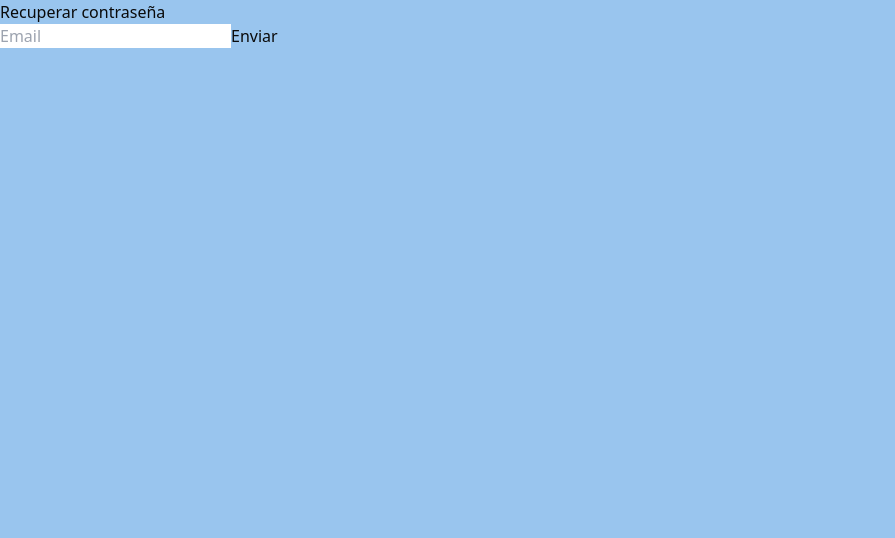
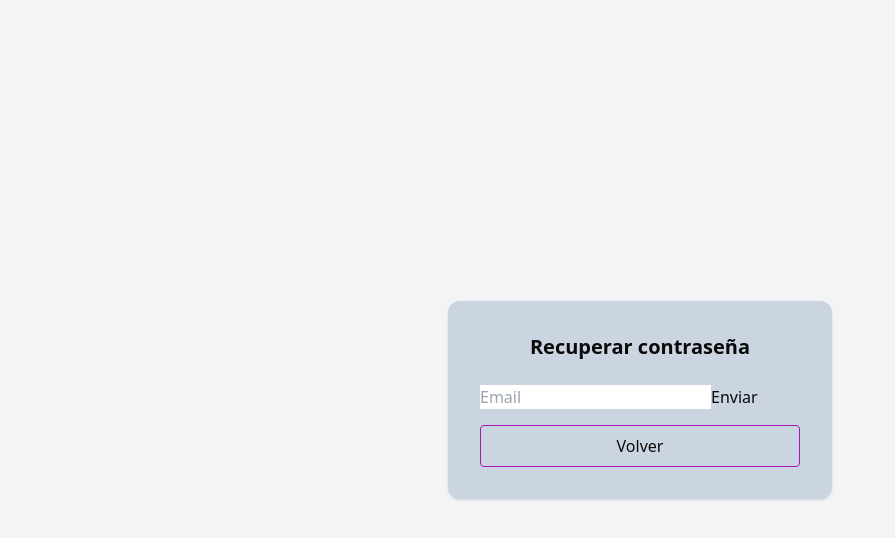
Before and after one commit to roger349/app-rua-nv1, a React (Vite) app: page /app-rua-nv1/forgot-password in a window 1280 px wide. Shown: the top 538 px of the page, without its empty margins (0-895 px from the left). Built offline with nearby package versions, Linux system fonts and the light colour scheme.

Commit message:
catorceavo commit app-rua-nv1

```diff
--- a/src/pages/ForgotPassword.jsx
+++ b/src/pages/ForgotPassword.jsx
@@ -1,4 +1,5 @@
 import { useState } from "react";
+import { navigate} from "react-router-dom";
 import { forgotPassword } from "../services/authService";
 
 export default function ForgotPassword() {
@@ -10,19 +11,22 @@ export default function ForgotPassword() {
       await forgotPassword(email);
       setMsg("Revisa tu email");
     } catch {
-      setMsg("Error ❌");
+      setMsg("Error");
     }
   };
 
   return (
-    <div>
-      <h2>Recuperar contraseña</h2>
-
-      <input onChange={e => setEmail(e.target.value)} placeholder="Email" />
-
-      <button onClick={handleSubmit}>Enviar</button>
-
-      <p>{msg}</p>
+     <div className="min-h-screen flex items-center justify-center bg-gray-100">
+      <form className="bg-slate-300 p-8 rounded-xl w-96 shadow">
+        <h2 className="text-xl font-bold mb-6 text-center">Recuperar contraseña </h2>
+        <input onChange={e => setEmail(e.target.value)} placeholder="Email" />
+        <button onClick={handleSubmit}>Enviar</button>
+        <p>{msg}</p>
+        <button type="button" onClick={() => navigate("/login")}
+        className="mt-4 w-full border border-fuchsia-700 hover:bg-blue-300 rounded p-2">
+        Volver
+        </button>
+      </form>
     </div>
   );
 }
```
